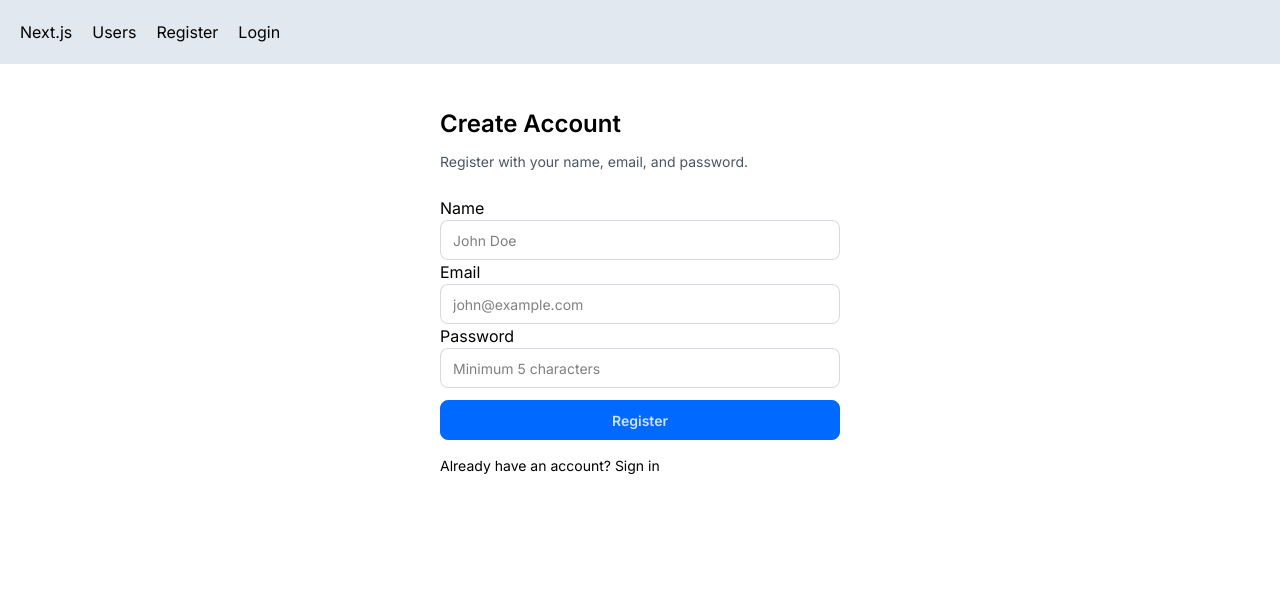
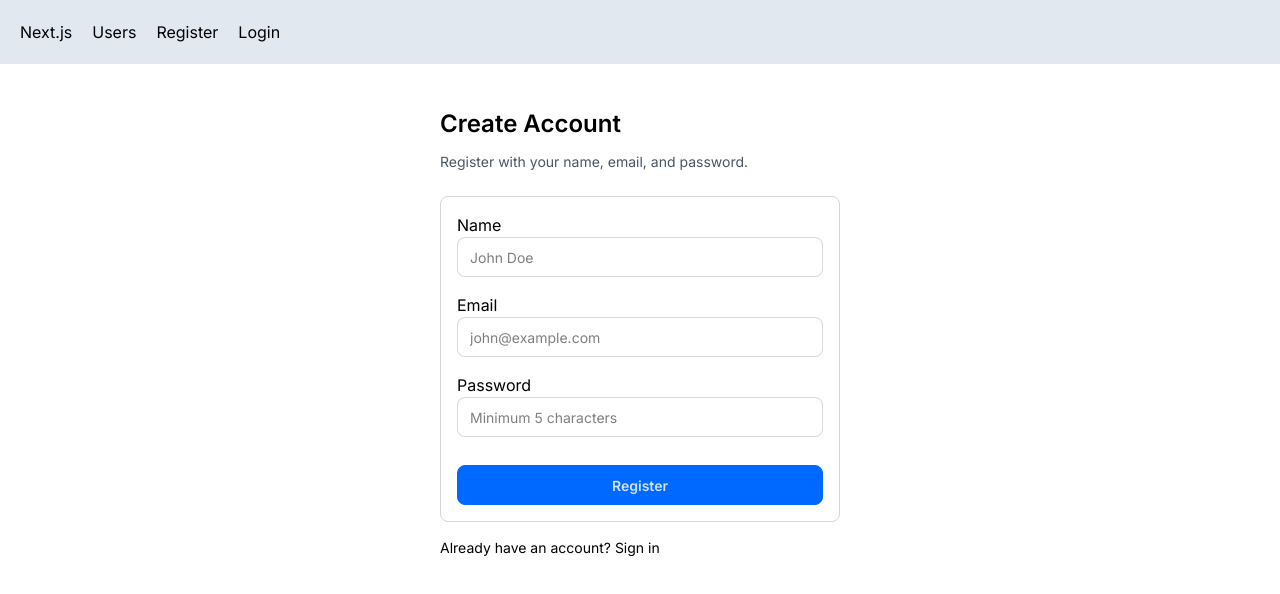
Before and after one commit to wichofly/next-app, a Next.js app: page /register in a window 1280 px wide. Shown: the top 594 px of the page. Built offline with nearby package versions, Linux system fonts and the light colour scheme; no server answers.

Commit message:
feat: enhance registration form layout with improved styling and structure, react-hook-form

```diff
--- a/app/register/page.tsx
+++ b/app/register/page.tsx
@@ -69,9 +69,13 @@ const RegisterPage = () => {
         Register with your name, email, and password.
       </p>
 
-      <form className="space-y-4" onSubmit={handleSubmit(onSubmit)}>
+      <form
+        className="space-y-4 border border-gray-300 p-4 rounded-lg"
+        onSubmit={handleSubmit(onSubmit)}
+      >
+        <div className="mb-4">
           <label className="form-control w-full">
-          <span className="label-text mb-1">Name</span>
+            <span className="label-text mb-2">Name</span>
             <input
               type="text"
               className="input input-bordered w-full"
@@ -84,9 +88,11 @@ const RegisterPage = () => {
               <p className="text-sm text-red-600 mt-1">{errors.name.message}</p>
             )}
           </label>
+        </div>
 
+        <div className="mb-4">
           <label className="form-control w-full">
-          <span className="label-text mb-1">Email</span>
+            <span className="label-text mb-2">Email</span>
             <input
               type="email"
               className="input input-bordered w-full"
@@ -100,10 +106,14 @@ const RegisterPage = () => {
               })}
             />
             {errors.email && (
-            <p className="text-sm text-red-600 mt-1">{errors.email.message}</p>
+              <p className="text-sm text-red-600 mt-1">
+                {errors.email.message}
+              </p>
             )}
           </label>
+        </div>
 
+        <div className="mb-4">
           <label className="form-control w-full">
             <span className="label-text mb-1">Password</span>
             <input
@@ -124,6 +134,7 @@ const RegisterPage = () => {
               </p>
             )}
           </label>
+        </div>
 
         {error && <p className="text-sm text-red-600">{error}</p>}
         {successMessage && (
```
Lines whose indentation alone changed are shown as unchanged.
